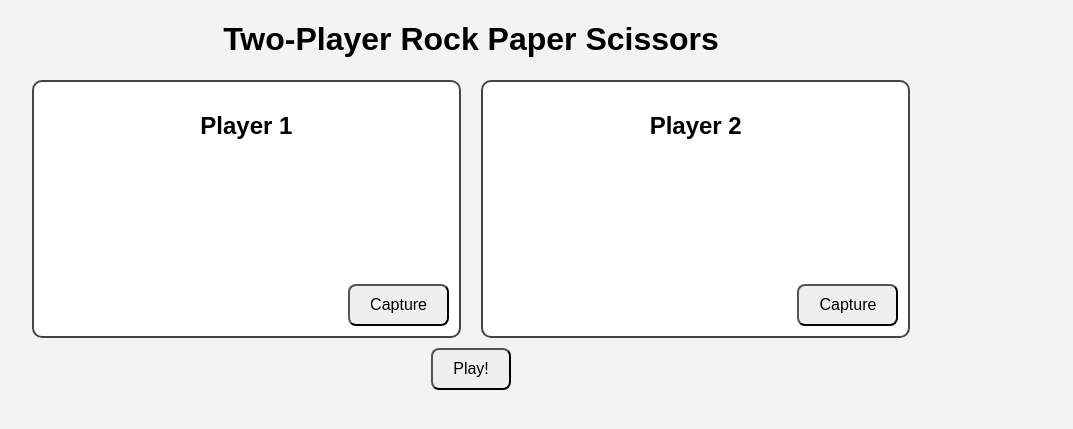
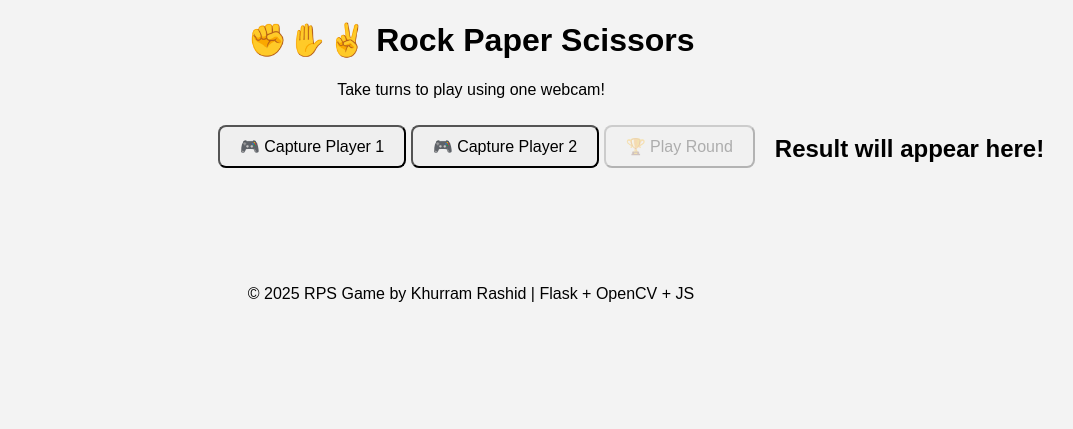
Before and after one commit to KhurramRashid6893/Rock_Paper_Scissors_Game_WebApp, a Flask app: page / in a window 1280 px wide. Shown: the top 429 px of the page, without its empty margins (169-1242 px from the left). Run offline with Flask 3, Linux system fonts and the light colour scheme.

Commit message:
Update index.html

```diff
--- a/templates/index.html
+++ b/templates/index.html
@@ -1,27 +1,39 @@
 <!DOCTYPE html>
 <html lang="en">
 <head>
-    <meta charset="UTF-8">
-    <title>RPS Game</title>
-    <link rel="stylesheet" href="{{ url_for('static', filename='style.css') }}">
+  <meta charset="UTF-8">
+  <title>🎮 Rock Paper Scissors - Two Player Game</title>
+  <meta name="viewport" content="width=device-width, initial-scale=1.0">
+  <link rel="stylesheet" href="{{ url_for('static', filename='style.css') }}">
+  <link href="https://fonts.googleapis.com/css2?family=Rubik&display=swap" rel="stylesheet">
 </head>
 <body>
-    <h1>Two-Player Rock Paper Scissors</h1>
-    <div class="container">
-        <div class="player">
-            <h2>Player 1</h2>
-            <video id="cam1" autoplay></video>
-            <button onclick="capture(1)">Capture</button>
-        </div>
-        <div class="player">
-            <h2>Player 2</h2>
-            <video id="cam2" autoplay></video>
-            <button onclick="capture(2)">Capture</button>
-        </div>
+
+  <header>
+    <h1>✊✋✌️ Rock Paper Scissors</h1>
+    <p class="subtitle">Take turns to play using one webcam!</p>
+  </header>
+
+  <main class="container">
+    <div class="video-container">
+      <video id="cam" autoplay playsinline></video>
     </div>
-    <button onclick="submitImages()">Play!</button>
-    <div id="result"></div>
 
-    <script src="{{ url_for('static', filename='script.js') }}"></script>
+    <div class="buttons">
+      <button onclick="capture(1)" class="btn btn-player1">🎮 Capture Player 1</button>
+      <button onclick="capture(2)" class="btn btn-player2">🎮 Capture Player 2</button>
+      <button onclick="submitImages()" id="play" class="btn btn-play" disabled>🏆 Play Round</button>
+    </div>
+
+    <div id="result" class="result-box">
+      <h2>Result will appear here!</h2>
+    </div>
+  </main>
+
+  <footer>
+    <p>© 2025 RPS Game by Khurram Rashid | Flask + OpenCV + JS</p>
+  </footer>
+
+  <script src="{{ url_for('static', filename='script.js') }}"></script>
 </body>
 </html>
```
